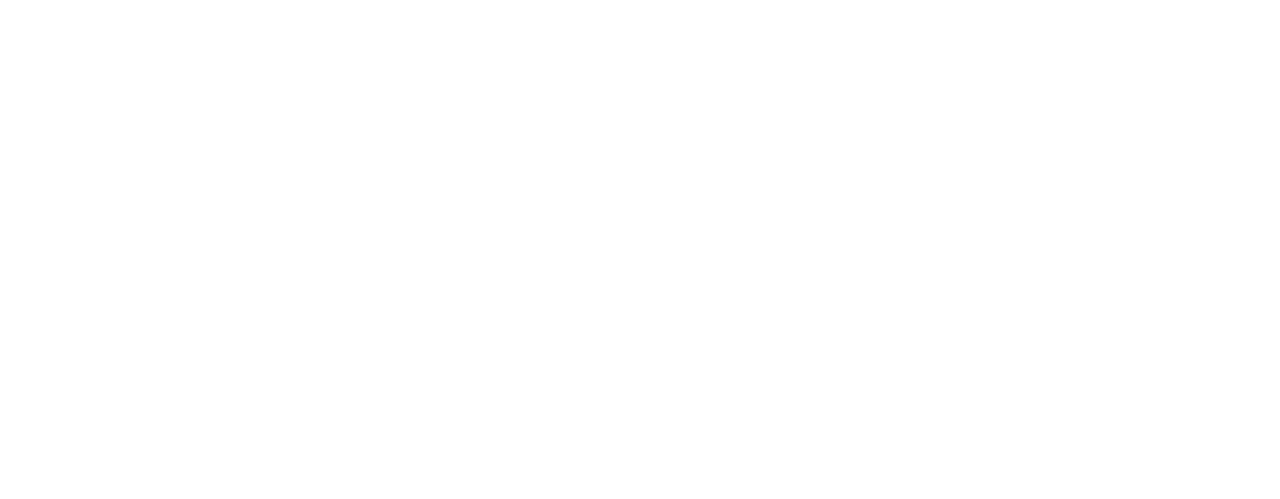
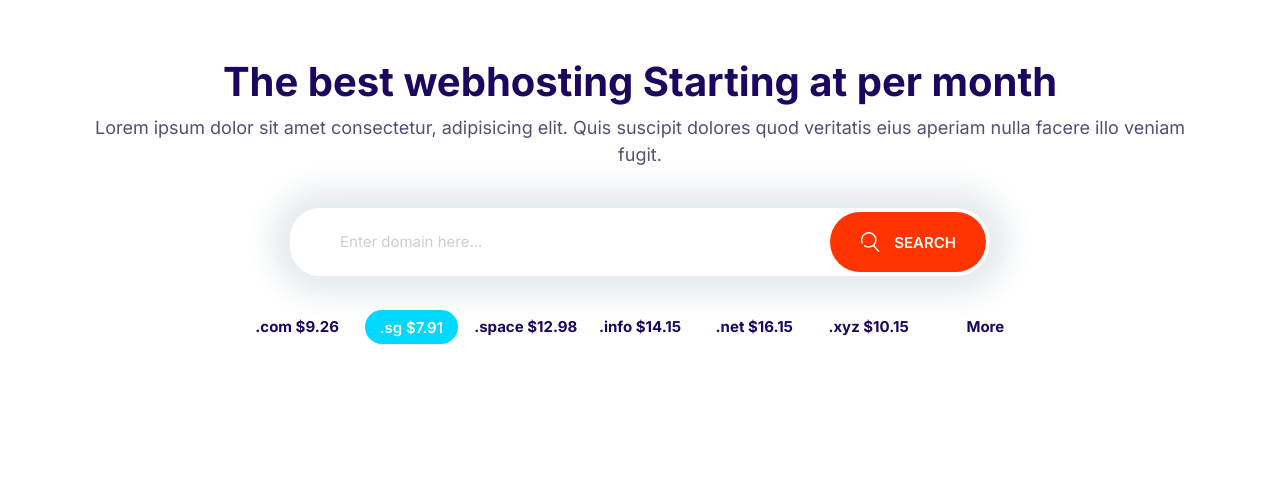
Before and after one commit to skakodube/Artify, a plain HTML site: page index.html in a window 1280 px wide. Drawn offline with Linux system fonts and the light colour scheme.

Commit message:
Define block-domain HTML structure

```diff
--- a/css/styles.css
+++ b/css/styles.css
@@ -209,11 +209,19 @@ a {
   cursor: pointer;
   font-size: 1.8rem;
   font-weight: 600;
+  outline: 0;
   margin: 1rem 0;
   padding: 2rem 3rem;
   text-align: center;
   text-transform: uppercase;
   white-space: nowrap;
+}
+
+.btn .icon {
+  width: 2rem;
+  height: 2rem;
+  margin-right: 1rem;
+  vertical-align: sub;
 }
 
 .btn--primary {
@@ -297,8 +305,8 @@ a {
 
 .input-group {
   display: flex;
-  border-radius: var(--border-radius);
-  box-shadow: 0 0 10px 20px #f3f3f3;
+  border-radius: calc(var(--border-radius) + 10px);
+  border: 1px solid #d6d6d6;
 }
 
 .input-group .btn {
@@ -308,7 +316,13 @@ a {
 .input-group .input {
   border: 0;
   flex-grow: 1;
-  padding: 1.5rem 1rem;
+  padding: 1.5rem 2rem;
+}
+
+@media screen and (min-width: 768px) {
+  .input-group .input {
+    padding: 1.5rem 5rem;
+  }
 }
 
 /* Card */
@@ -750,3 +764,45 @@ a {
     align-self: center;
   }
 }
+
+/* Domain */
+
+.block-domain .input-group {
+  box-shadow: 0 0 30px 20px #e6ebee;
+  border: 0;
+  max-width: 700px;
+  margin: 4rem auto;
+}
+
+.block-domain__prices {
+  display: grid;
+  grid-template-columns: repeat(3, 1fr);
+  grid-template-rows: repeat(2, 6rem);
+  font-size: 2rem;
+  font-weight: 700;
+  justify-items: center;
+  max-width: 800px;
+  margin: 0 auto;
+}
+
+.block-domain .block__header > p {
+  color: #574e73;
+}
+
+.block-domain__prices > a {
+  display: none;
+  margin-left: 1rem;
+}
+
+@media screen and (min-width: 768px) {
+  .block-domain__prices {
+    grid-template-columns: repeat(auto-fit, minmax(100px, 1fr));
+    font-size: 1.5rem;
+    font-weight: 700;
+  }
+
+  .block-domain__prices > a {
+    display: block;
+    margin-left: 0.5rem;
+  }
+}
--- a/index.html
+++ b/index.html
@@ -14,6 +14,37 @@
     <link rel="stylesheet" href="/css/styles.css" />
   </head>
   <body>
+    <section class="block container block-domain">
+      <div class="block__header">
+        <h2 class="block__heading">
+          The best webhosting Starting at per month
+        </h2>
+        <p>
+          Lorem ipsum dolor sit amet consectetur, adipisicing elit. Quis
+          suscipit dolores quod veritatis eius aperiam nulla facere illo veniam
+          fugit.
+        </p>
+      </div>
+      <div class="input-group block-domain">
+        <input type="text" class="input" placeholder="Enter domain here..." />
+        <button class="btn btn--accent">
+          <svg class="icon icon--white">
+            <use xlink:href="images/sprite.svg#search"></use>
+          </svg>
+          Search
+        </button>
+      </div>
+      <ul class="block-domain__prices list">
+        <li>.com $9.26</li>
+        <li><span class="badge badge--secondary">.sg $7.91</span></li>
+        <li>.space $12.98</li>
+        <li>.info $14.15</li>
+        <li>.net $16.15</li>
+        <li>.xyz $10.15</li>
+        <a class="block-domain__more">More</a>
+      </ul>
+    </section>
+
     <script src="/js/main.js"></script>
   </body>
 </html>
```
